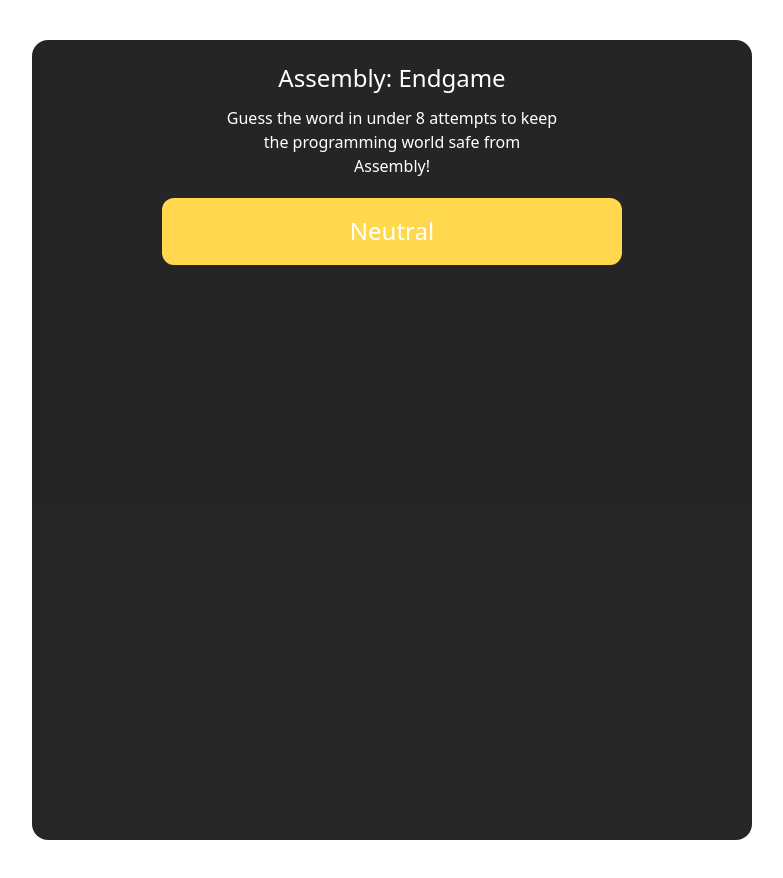
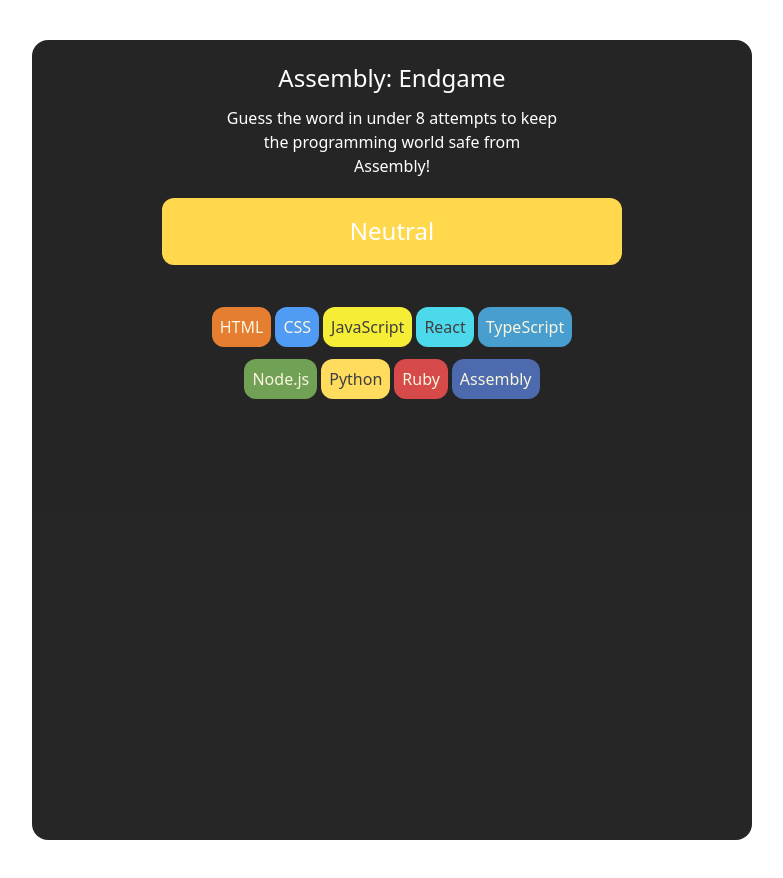
Before and after one commit to yemin-htet/Assembly_Endgame, a React (Vite) app: page / in a window 1280 px wide. Shown: the whole page, without its empty margins (248-1031 px from the left). Built offline with nearby package versions, Linux system fonts and the light colour scheme.

Commit message:
languages

```diff
--- a/src/App.jsx
+++ b/src/App.jsx
@@ -1,13 +1,14 @@
 import { useState } from 'react'
 import Header from './components/Header.jsx'
+import {languages} from './languages.jsx'
+import LanguageList from './components/LanguageList.jsx'
 
 function App() {
-
-
   return (
     <div className="flex items-center justify-center">
-      <div className='bg-black opacity-85 w-180 h-200 my-10 flex items-start justify-center rounded-2xl'>
+      <div className='bg-black opacity-85 w-180 h-200 my-10 flex flex-col items-center justify-start rounded-2xl'>
         <Header/>
+        <LanguageList langs={languages}/>
       </div>
     </div>
   )
--- a/src/components/Header.jsx
+++ b/src/components/Header.jsx
@@ -4,7 +4,7 @@ export default function Header() {
     const isShow = false
     const win = true
   return (
-    <div className='text-white w-4/5 h-2/6 flex flex-col justify-center items-center'>
+    <section className='text-white w-4/5 h-2/6 flex flex-col justify-center items-center'>
         <h1 className='text-2xl mb-3'>Assembly: Endgame</h1>
         <p className='text-center mx-10 px-20 font-light text-md'>Guess the word in under 8 attempts to keep the programming world safe from Assembly!</p>
         {
@@ -17,6 +17,6 @@ export default function Header() {
             </div>
         }
 
-    </div>
+    </section>
   )
 }
--- /dev/null
+++ b/src/components/LanguageList.jsx
@@ -0,0 +1,18 @@
+import React from 'react'
+
+export default function LanguageList({langs}) {
+    const langEle = langs.map((lang) =>{
+        const style = {
+            backgroundColor : lang.backgroundColor,
+            color: lang.color
+        }
+        return <span className="px-2 py-2 rounded-xl" style={style}>
+            {lang.name}
+        </span>
+    })
+  return (
+    <section className='w-3/5 h-1/8 flex items-start justify-center flex-wrap gap-1 px-5'>
+        {langEle}
+    </section>
+  )
+}
--- /dev/null
+++ b/src/languages.jsx
@@ -0,0 +1,47 @@
+export const languages = [
+    {
+        name: "HTML",
+        backgroundColor: "#E2680F",
+        color: "#F9F4DA",
+    },
+    {
+        name: "CSS",
+        backgroundColor: "#328AF1",
+        color: "#F9F4DA",
+    },
+    {
+        name: "JavaScript",
+        backgroundColor: "#F4EB13",
+        color: "#1E1E1E",
+    },
+    {
+        name: "React",
+        backgroundColor: "#2ED3E9",
+        color: "#1E1E1E",
+    },
+    {
+        name: "TypeScript",
+        backgroundColor: "#298EC6",
+        color: "#F9F4DA",
+    },
+    {
+        name: "Node.js",
+        backgroundColor: "#599137",
+        color: "#F9F4DA",
+    },
+    {
+        name: "Python",
+        backgroundColor: "#FFD742",
+        color: "#1E1E1E",
+    },
+    {
+        name: "Ruby",
+        backgroundColor: "#D02B2B",
+        color: "#F9F4DA",
+    },
+    {
+        name: "Assembly",
+        backgroundColor: "#2D519F",
+        color: "#F9F4DA",
+    },
+]
```
